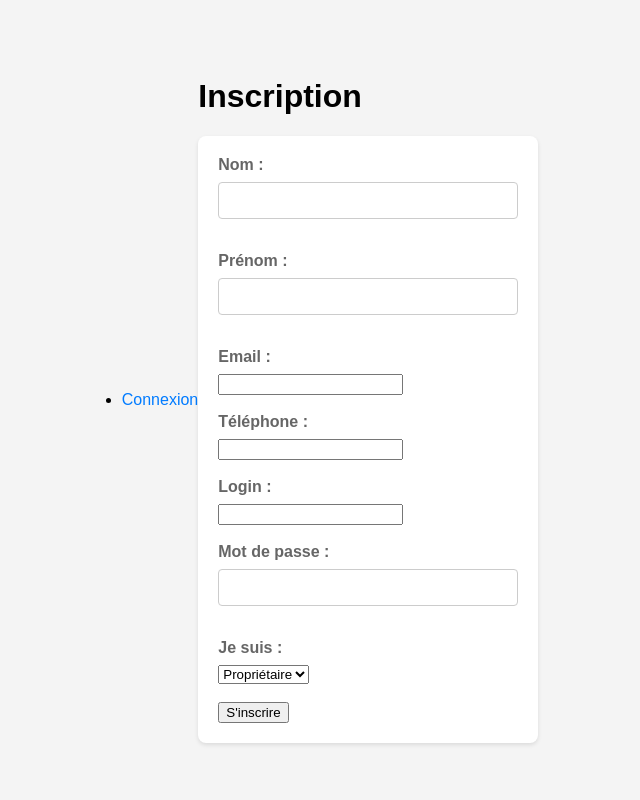
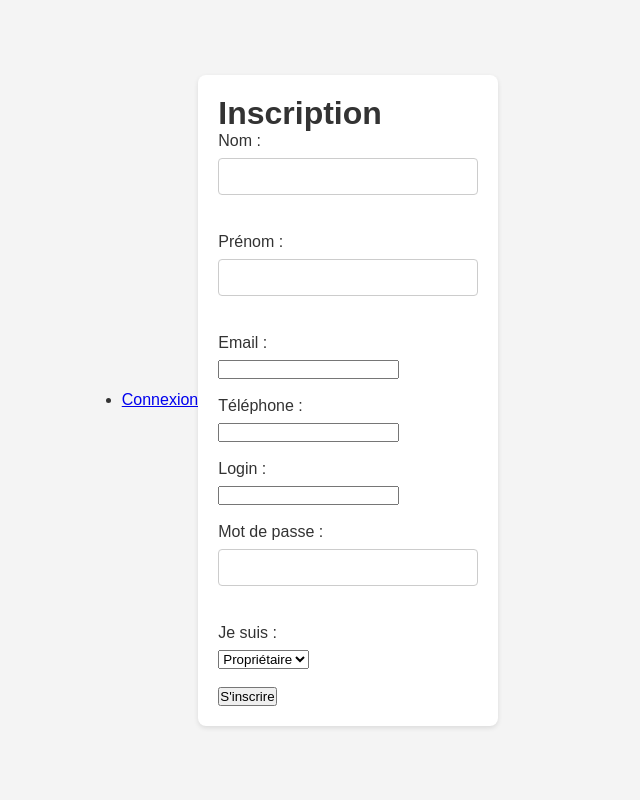
Before and after one commit to ayamimoune/gsb2, a PHP site: page /vue/inscription.php in a window 1280 px wide. Shown: the whole page, without its empty margins (330-970 px from the left). Run offline with PHP 8.4, Linux system fonts and the light colour scheme.

Commit message:
tout ce qui a avant de gérer les demandes

```diff
--- a/LocaAppart/inscription.css
+++ b/LocaAppart/inscription.css
@@ -1,66 +1,84 @@
+/* Reset des marges et des paddings */
+* {
+    margin: 0;
+    padding: 0;
+    box-sizing: border-box;
+}
+
+/* Style général du corps et de la police */
 body {
     font-family: Arial, sans-serif;
     background-color: #f4f4f4;
-    margin: 0;
-    padding: 0;
+    color: #333;
     display: flex;
     justify-content: center;
     align-items: center;
     height: 100vh;
 }
 
-form {
-    background-color: #ffffff;
+/* Conteneur du formulaire */
+.container {
+    width: 300px;
     padding: 20px;
+    background-color: #fff;
     border-radius: 8px;
-    box-shadow: 0 2px 4px rgba(0, 0, 0, 0.1);
-    width: 300px;
+    box-shadow: 0 2px 5px rgba(0, 0, 0, 0.1);
 }
 
+/* Titre du formulaire */
 h2 {
     text-align: center;
-    color: #333333;
+    margin-bottom: 20px;
 }
 
+/* Champ de formulaire */
 label {
     display: block;
     margin-bottom: 8px;
-    font-weight: bold;
-    color: #666666;
 }
 
 input[type="text"],
 input[type="password"] {
     width: 100%;
     padding: 10px;
-    margin-bottom: 15px;
-    border: 1px solid #cccccc;
+    margin-bottom: 20px;
+    border: 1px solid #ccc;
     border-radius: 4px;
-    box-sizing: border-box;
 }
 
+/* Bouton de soumission */
 button {
-    background-color: #4caf50;
-    color: #ffffff;
+    width: 100%;
+    padding: 10px;
+    background-color: #007bff;
+    color: #fff;
     border: none;
-    padding: 12px 20px;
     border-radius: 4px;
     cursor: pointer;
-    width: 100%;
 }
 
 button:hover {
-    background-color: #45a049;
+    background-color: #0056b3;
 }
 
-a {
-    text-decoration: none;
-    color: #007bff;
+/* Liens supplémentaires */
+.additional-links {
     margin-top: 10px;
-    display: block;
     text-align: center;
 }
 
-a:hover {
+.additional-links a {
+    color: #007bff;
+    text-decoration: none;
+}
+
+.additional-links a:hover {
     text-decoration: underline;
 }
+
+/* Message d'erreur */
+.error-message {
+    color: red;
+    text-align: center;
+    margin-top: 10px;
+}
```
Also changed, not shown: LocaAppart/connexion.css (+40 -22 lines).
